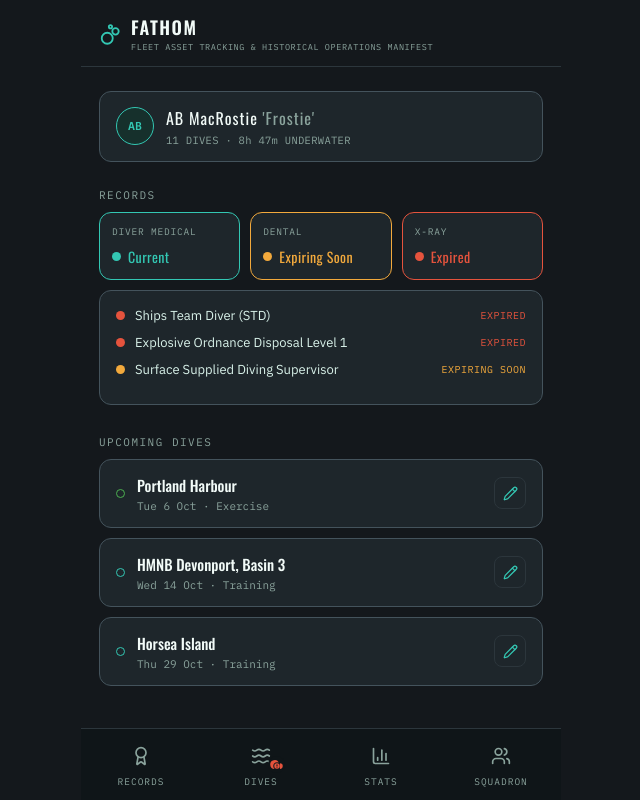
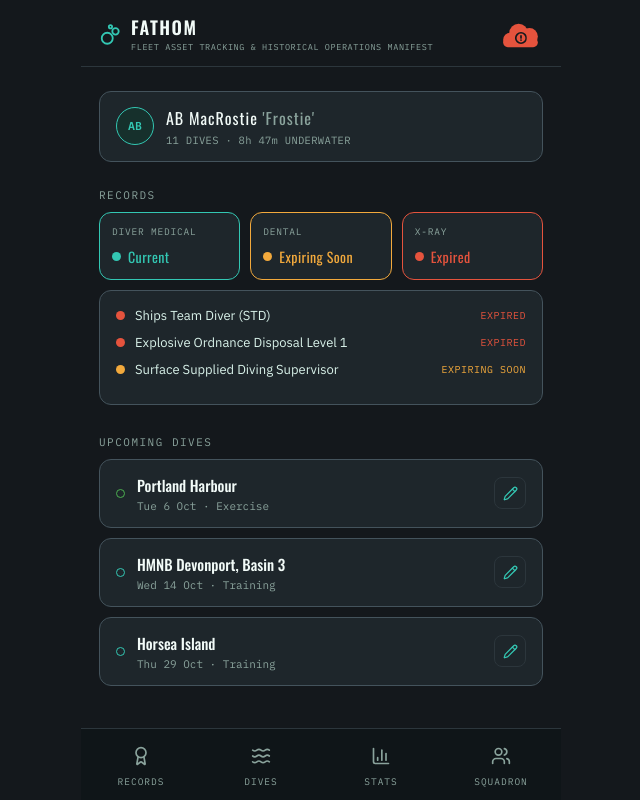
Before and after one commit to fmography101-commits/fathom-app, a React (Vite) app: page / in a window 1280 px wide. Shown: the whole page, without its empty margins (319-959 px from the left). Built offline with nearby package versions, Linux system fonts and the light colour scheme.

Commit message:
Cloud syncing alteration

```diff
--- a/src/FathomApp.jsx
+++ b/src/FathomApp.jsx
@@ -12,7 +12,6 @@ import {
   Users,
   UploadCloud,
   LogOut,
-  Cloud,
   Check,
   RefreshCw,
   AlertCircle,
@@ -642,6 +641,7 @@ export default function FathomApp() {
   const [syncStatus, setSyncStatus] = useState("outdated");
 
   const [showNickname, setShowNickname] = useState(true);
+  const [showSyncInfo, setShowSyncInfo] = useState(false);
 
   const scrollRef = useRef(null);
   const contentRef = useRef(null);
@@ -753,9 +753,13 @@ export default function FathomApp() {
     setAddingQual(false);
   };
 
+  // Amber "syncing" for 5 seconds, then green. Used by the Back Up Data button and
+  // automatically after a dive log is submitted (new data -> the app syncs to the cloud).
+  const syncTimerRef = useRef(null);
   const handleBackUpData = () => {
     setSyncStatus("syncing");
-    setTimeout(() => setSyncStatus("upToDate"), 5000);
+    clearTimeout(syncTimerRef.current);
+    syncTimerRef.current = setTimeout(() => setSyncStatus("upToDate"), 5000);
   };
 
   const goToTab = (key) => {
@@ -781,7 +785,8 @@ export default function FathomApp() {
       `}</style>
 
       {!onASubScreen && (
-        <button style={styles.masthead} onClick={() => setView("home")}>
+        <div style={styles.masthead}>
+          <button style={styles.mastheadHome} onClick={() => setView("home")}>
             <BubblesIcon size={22} color={COLORS.teal} />
             <div>
               <div className="fathom-oswald" style={styles.mastheadTitle}>FATHOM</div>
@@ -790,6 +795,15 @@ export default function FathomApp() {
               </div>
             </div>
           </button>
+          <button
+            style={styles.mastheadSync}
+            onClick={() => setShowSyncInfo(true)}
+            title={`Cloud backup: ${SYNC_STATUS_CONFIG[syncStatus].label}`}
+            aria-label={`Cloud backup: ${SYNC_STATUS_CONFIG[syncStatus].label}. Tap for details`}
+          >
+            <SyncBadge status={syncStatus} size={30} />
+          </button>
+        </div>
       )}
 
       <div style={styles.screenWrap}>
@@ -866,13 +880,24 @@ export default function FathomApp() {
       </div>
 
       {!onASubScreen && (
-        <BottomNav view={view} tab={tab} onNavigate={goToTab} syncStatus={syncStatus} />
+        <BottomNav view={view} tab={tab} onNavigate={goToTab} />
+      )}
+
+      {showSyncInfo && (
+        <SyncStatusModal
+          status={syncStatus}
+          onBackUp={handleBackUpData}
+          onClose={() => setShowSyncInfo(false)}
+        />
       )}
 
       {submittedNotice && (
         <DiveSubmittedModal
           supervisor={submittedNotice.supervisor}
-          onClose={() => setSubmittedNotice(null)}
+          onClose={() => {
+            setSubmittedNotice(null);
+            handleBackUpData(); // new data has been added, so the app syncs it to the cloud
+          }}
         />
       )}
     </div>
@@ -1139,7 +1164,7 @@ function SquadronTab({ dives, quals, medical, onBackUpData, showNickname, onTogg
 /* ============================================================
    BOTTOM NAV
    ============================================================ */
-function BottomNav({ view, tab, onNavigate, syncStatus }) {
+function BottomNav({ view, tab, onNavigate }) {
   const items = [
     { key: "quals", label: "Records", icon: Award },
     { key: "dives", label: "Dives", icon: Waves },
@@ -1169,11 +1194,6 @@ function BottomNav({ view, tab, onNavigate, syncStatus }) {
               >
                 <Icon size={20} strokeWidth={2} color={active ? COLORS.teal : COLORS.textMuted} />
               </div>
-              {key === "dives" && (
-                <div style={styles.syncBadgeWrap}>
-                  <SyncBadge status={syncStatus} />
-                </div>
-              )}
             </div>
             <span className="fathom-mono" style={styles.navLabel}>{label.toUpperCase()}</span>
           </button>
@@ -2640,27 +2660,113 @@ function BubblesIcon({ size = 22, color = COLORS.teal }) {
 }
 
 const SYNC_STATUS_CONFIG = {
-  upToDate: { color: COLORS.green, Icon: Check },
-  syncing: { color: COLORS.amber, Icon: RefreshCw },
-  outdated: { color: COLORS.red, Icon: AlertCircle },
+  upToDate: {
+    color: COLORS.green,
+    Icon: Check,
+    label: "up to date",
+    title: "UP TO DATE",
+    description: "All of your data has been backed up to the cloud.",
+  },
+  syncing: {
+    color: COLORS.amber,
+    Icon: RefreshCw,
+    label: "syncing",
+    title: "SYNCING",
+    description: "Your latest data is being backed up to the cloud. This will only take a moment.",
+  },
+  outdated: {
+    color: COLORS.red,
+    Icon: AlertCircle,
+    label: "out of date",
+    title: "OUT OF DATE",
+    description:
+      "Some of your data hasn't been backed up to the cloud yet. Tap Back Up Data to upload it.",
+  },
 };
 
+// `size` is the badge's height; the cloud is 1.5x as wide as it is tall.
 function SyncBadge({ status, size = 15 }) {
   const { color, Icon } = SYNC_STATUS_CONFIG[status];
   return (
-    <div style={{ position: "relative", width: size, height: size, flexShrink: 0 }}>
-      <Cloud size={size} color={color} fill={color} strokeWidth={0} />
+    <div style={{ position: "relative", width: size * 1.5, height: size, flexShrink: 0 }}>
+      <svg
+        width={size * 1.5}
+        height={size}
+        viewBox="0 0 48 32"
+        style={{ display: "block" }}
+        aria-hidden="true"
+      >
+        <g fill={color}>
+          <circle cx="13" cy="21" r="7.5" />
+          <circle cx="22" cy="14" r="10" />
+          <circle cx="33.5" cy="17.5" r="9" />
+          <rect x="5.5" y="19" width="37" height="10" rx="5" />
+        </g>
+      </svg>
+      <span
+        style={{
+          position: "absolute",
+          top: "61%",
+          left: "50%",
+          transform: "translate(-50%, -50%)",
+          lineHeight: 0,
+        }}
+      >
         <Icon
-        size={size * 0.52}
+          size={size * 0.42}
           color={COLORS.bg}
           strokeWidth={3.2}
-        style={{
-          position: "absolute",
-          top: "58%",
-          left: "50%",
-          transform: "translate(-50%, -50%)",
+          style={status === "syncing" ? { animation: "fathom-spin 1.2s linear infinite" } : undefined}
+        />
+      </span>
+    </div>
+  );
+}
+
+// Opens from the cloud in the header: current state, what it means, and a Back Up Data button
+// that is greyed out when there is nothing to back up (or a backup is already running).
+function SyncStatusModal({ status, onBackUp, onClose }) {
+  const { color, title, description } = SYNC_STATUS_CONFIG[status];
+  const canBackUp = status === "outdated";
+
+  return (
+    <div style={styles.modalOverlay} onClick={onClose}>
+      <div style={styles.importMenuCard} onClick={(e) => e.stopPropagation()}>
+        <button style={styles.modalClose} onClick={onClose}>
+          <X size={18} color={COLORS.textMuted} />
+        </button>
+        <div style={{ display: "flex", justifyContent: "center", marginBottom: 16 }}>
+          <SyncBadge status={status} size={72} />
+        </div>
+        <div className="fathom-oswald" style={{ ...styles.syncModalTitle, color }}>{title}</div>
+        <div className="fathom-body" style={styles.syncModalText}>{description}</div>
+        <button
+          disabled={!canBackUp}
+          onClick={() => {
+            onBackUp();
+            onClose();
           }}
-      />
+          style={
+            canBackUp
+              ? { ...styles.backupBtn, marginBottom: 0 }
+              : {
+                  ...styles.backupBtn,
+                  marginBottom: 0,
+                  background: "transparent",
+                  border: `1px solid ${COLORS.divider}`,
+                  cursor: "not-allowed",
+                }
+          }
+        >
+          <UploadCloud size={16} color={canBackUp ? COLORS.teal : COLORS.greyNoData} strokeWidth={2} />
+          <span
+            className="fathom-mono"
+            style={{ ...styles.backupBtnText, color: canBackUp ? COLORS.teal : COLORS.greyNoData }}
+          >
+            BACK UP DATA
+          </span>
+        </button>
+      </div>
     </div>
   );
 }
@@ -2708,15 +2814,33 @@ const styles = {
   masthead: {
     display: "flex",
     alignItems: "center",
-    gap: 10,
+    justifyContent: "space-between",
+    gap: 12,
     padding: "18px 18px 14px",
     flexShrink: 0,
+    borderBottom: `1px solid ${COLORS.divider}`,
+  },
+  mastheadHome: {
+    flex: 1,
+    minWidth: 0,
+    display: "flex",
+    alignItems: "center",
+    gap: 10,
+    padding: 0,
     background: "transparent",
     border: "none",
-    borderBottom: `1px solid ${COLORS.divider}`,
-    width: "100%",
     textAlign: "left",
   },
+  mastheadSync: {
+    flexShrink: 0,
+    display: "flex",
+    alignItems: "center",
+    padding: 0,
+    background: "transparent",
+    border: "none",
+  },
+  syncModalTitle: { fontSize: 18, letterSpacing: 1.5, marginBottom: 8 },
+  syncModalText: { fontSize: 13, color: COLORS.textMuted, lineHeight: 1.5, marginBottom: 20 },
   mastheadTitle: { fontSize: 18, fontWeight: 600, letterSpacing: 1.5, color: COLORS.textBright, lineHeight: 1.1 },
   mastheadSubtitle: { fontSize: 8.5, color: COLORS.textMuted, letterSpacing: 0.6, marginTop: 3, lineHeight: 1.3 },
   pageTitle: { fontSize: 26, fontWeight: 600, letterSpacing: 1, color: COLORS.textBright },
@@ -3373,13 +3497,4 @@ const styles = {
     justifyContent: "center",
   },
   navLabel: { fontSize: 9.5, letterSpacing: 1 },
-  syncBadgeWrap: {
-    position: "absolute",
-    bottom: -2,
-    right: -4,
-    background: COLORS.panel,
-    borderRadius: "50%",
-    padding: 1,
-    lineHeight: 0,
-  },
 };
```
Lines whose indentation alone changed are shown as unchanged.
